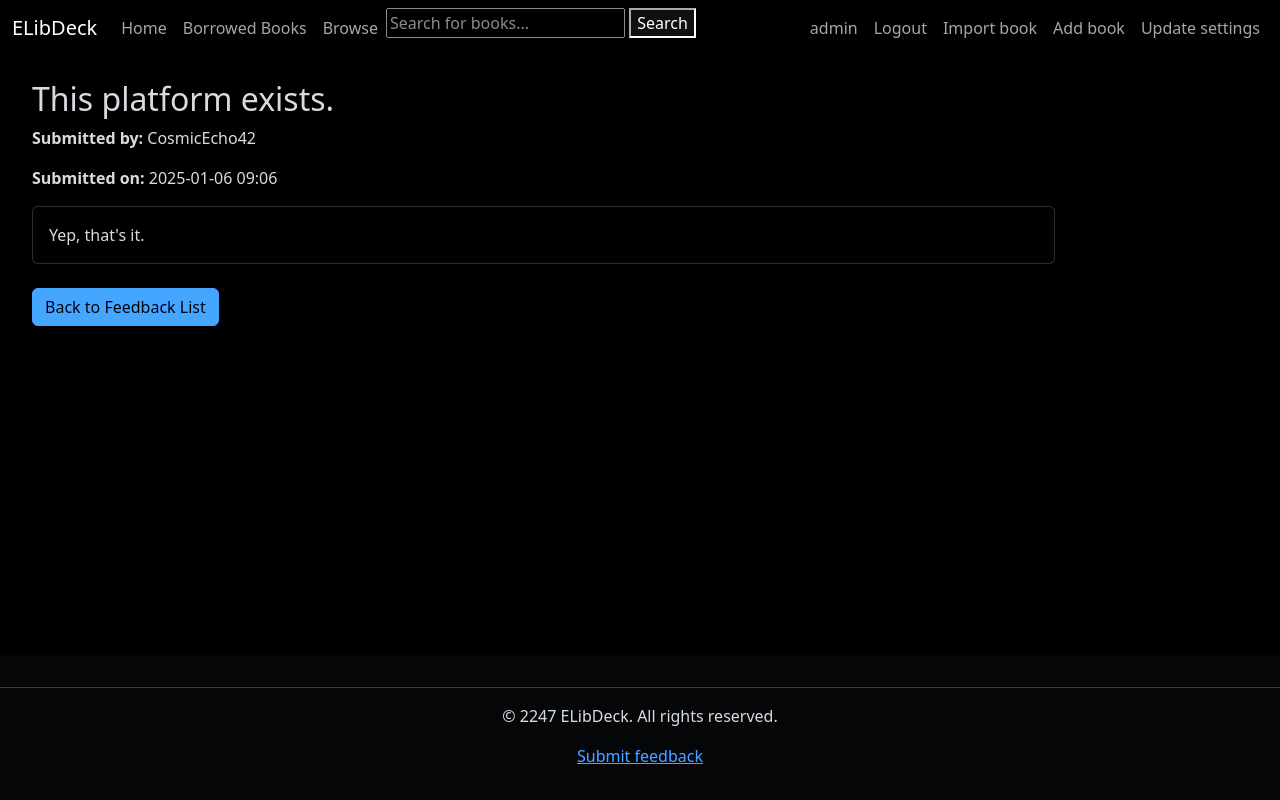
After one commit to atharva7-g/elibdeck, a Django app: page /feedback/view/1/ in a window 1280 px wide. The commit adds this page. Run offline with Django 5.2, Linux system fonts and the light colour scheme; a user stored in the database is signed in; data comes from the database, SQL or seed files in the repository; both versions use the stored data as it was after the commit.

Commit message:
implement portal feedback detail

```diff
--- a/books_catalog/models.py
+++ b/books_catalog/models.py
@@ -75,7 +75,7 @@ class Book(models.Model):
 
     genre = models.ManyToManyField(Genre, help_text='Select a genre for this book.')
     cover_image = models.ImageField(upload_to='covers', blank=True, null=True)
-    publication_date = models.IntegerField(blank=True, null=True, help_text='Date of publication')
+    publication_date = models.IntegerField(blank=True, null=True, help_text='Year of publication')
 
     borrowers = models.ManyToManyField(settings.AUTH_USER_MODEL, blank=True, related_name="borrowed_books")
 
@@ -213,6 +213,7 @@ class PortalFeedback(models.Model):
     subject = models.CharField(max_length=100)
     body = models.TextField()
     created_at = models.DateTimeField(auto_now_add=True)
+    image = models.ImageField(upload_to='feedback_images/', null=True, blank=True)
 
     def __str__(self):
         return f'{self.subject} - {self.user}'
--- a/books_catalog/templates/books_catalog/view_portal_feedback.html
+++ b/books_catalog/templates/books_catalog/view_portal_feedback.html
@@ -17,7 +17,7 @@
                         {{ feedback.user.username }}
                     </td>
                     <td>
-                        <a href="" class="text-decoration-none">
+                        <a href="{% url 'books_catalog:view-portal-feedback-detail' feedback.id %}" class="text-decoration-none">
                             {{ feedback.subject }}
                         </a>
                     </td>
--- /dev/null
+++ b/books_catalog/templates/books_catalog/view_portal_feedback_detail.html
@@ -0,0 +1,16 @@
+{% extends 'generic.html' %}
+
+{% block content %}
+    <div class="container mt-4">
+        <h2>{{ feedback.subject }}</h2>
+        <p><strong>Submitted by:</strong> {{ feedback.user.username }}</p>
+        <p><strong>Submitted on:</strong> {{ feedback.created_at|date:"Y-m-d H:i" }}</p>
+        <div class="card mt-3">
+            <div class="card-body">
+                {{ feedback.body }}
+            </div>
+        </div>
+        <br>
+        <a href="{% url 'books_catalog:view-portal-feedback' %}" class="btn btn-primary">Back to Feedback List</a>
+    </div>
+{% endblock %}
--- a/books_catalog/urls.py
+++ b/books_catalog/urls.py
@@ -24,6 +24,7 @@ urlpatterns = [
 
     path('feedback/submit', views.submit_portal_feedback, name='submit-portal-feedback'),
     path('feedback/view', views.view_portal_feedback, name='view-portal-feedback'),
+    path('feedback/view/<int:feedback_id>/', views.feedback_detail, name='view-portal-feedback-detail'),  # Feedback details
 
     path('search/', views.CatalogSearchView.as_view(), name='search'),
 ]
--- a/books_catalog/views.py
+++ b/books_catalog/views.py
@@ -367,6 +367,13 @@ def view_portal_feedback(request):
     return render(request, 'books_catalog/view_portal_feedback.html', {'feedbacks': feedbacks})
 
 @login_required
+@permission_required('books_catalog.can_mark_returned', raise_exception=True)
+def feedback_detail(request, feedback_id):
+    feedback = get_object_or_404(PortalFeedback, id=feedback_id)
+    return render(request, 'books_catalog/view_portal_feedback_detail.html', {'feedback': feedback})
+
+
+@login_required
 def issue_history(request):
     borrows = BorrowingHistory.objects.filter(user=request.user).order_by('-borrowed_date')
     return render(request, 'books_catalog/issue_history.html', {'borrows': borrows})
--- a/templates/generic.html
+++ b/templates/generic.html
@@ -66,7 +66,9 @@
                         <a class="nav-link" href="{% url 'account_logout' %}">Logout</a>
                     </li>
                     {% if perms.books_catalog.can_mark_returned %}
-                        <li class="nav-item"><a class="nav-link" href="{% url 'data_import:data-upload' %}">Add book</a>
+                        <li class="nav-item"><a class="nav-link" href="{% url 'data_import:data-upload' %}">Import book</a>
+                        </li>
+                        <li class="nav-item"><a class="nav-link" href="{% url 'books_catalog:add-book' %}">Add book</a>
                         </li>
                         <li class="nav-item"><a class="nav-link"
                                                 href="{% url 'books_catalog:update-library-settings' %}">Update
```
Also changed, not shown: books_catalog/forms.py (+10 -18 lines), books_catalog/migrations/0021_alter_book_publication_date.py (added), books_catalog/migrations/0022_portalfeedback_image.py (added), db.sqlite3.
